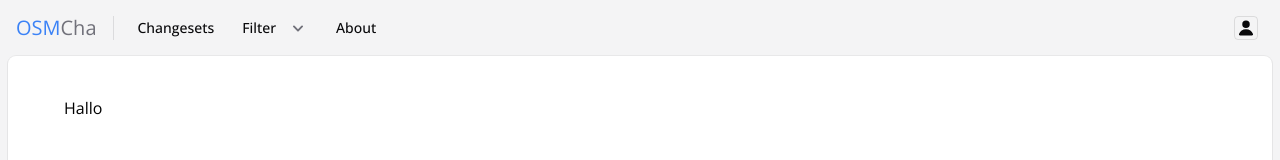
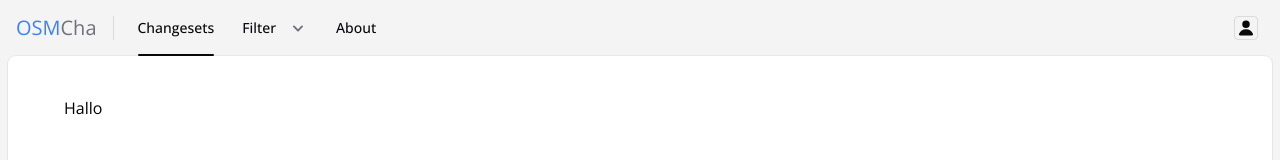
Before and after one commit to tordans/osmcha2, a Next.js app: page / in a window 1280 px wide. Shown: the top 160 px of the page. Built offline with nearby package versions, Linux system fonts and the light colour scheme.

Commit message:
Navigation: Highlight current page automatically for NavbarItem

```diff
--- a/components/core/navbar.tsx
+++ b/components/core/navbar.tsx
@@ -3,6 +3,7 @@
 import * as Headless from '@headlessui/react'
 import clsx from 'clsx'
 import { LayoutGroup, motion } from 'framer-motion'
+import { usePathname } from 'next/navigation'
 import React, { useId } from 'react'
 import { TouchTarget } from './button'
 import { Link } from './link'
@@ -66,6 +67,9 @@ export const NavbarItem = React.forwardRef(function NavbarItem(
     'dark:data-[active]:bg-white/5 dark:data-[slot=icon]:*:data-[active]:fill-white',
   )
 
+  const currentPath = usePathname()
+  current = current === undefined ? 'href' in props && currentPath === props.href : current
+
   return (
     <span className={clsx(className, 'relative')}>
       {current && (
```
